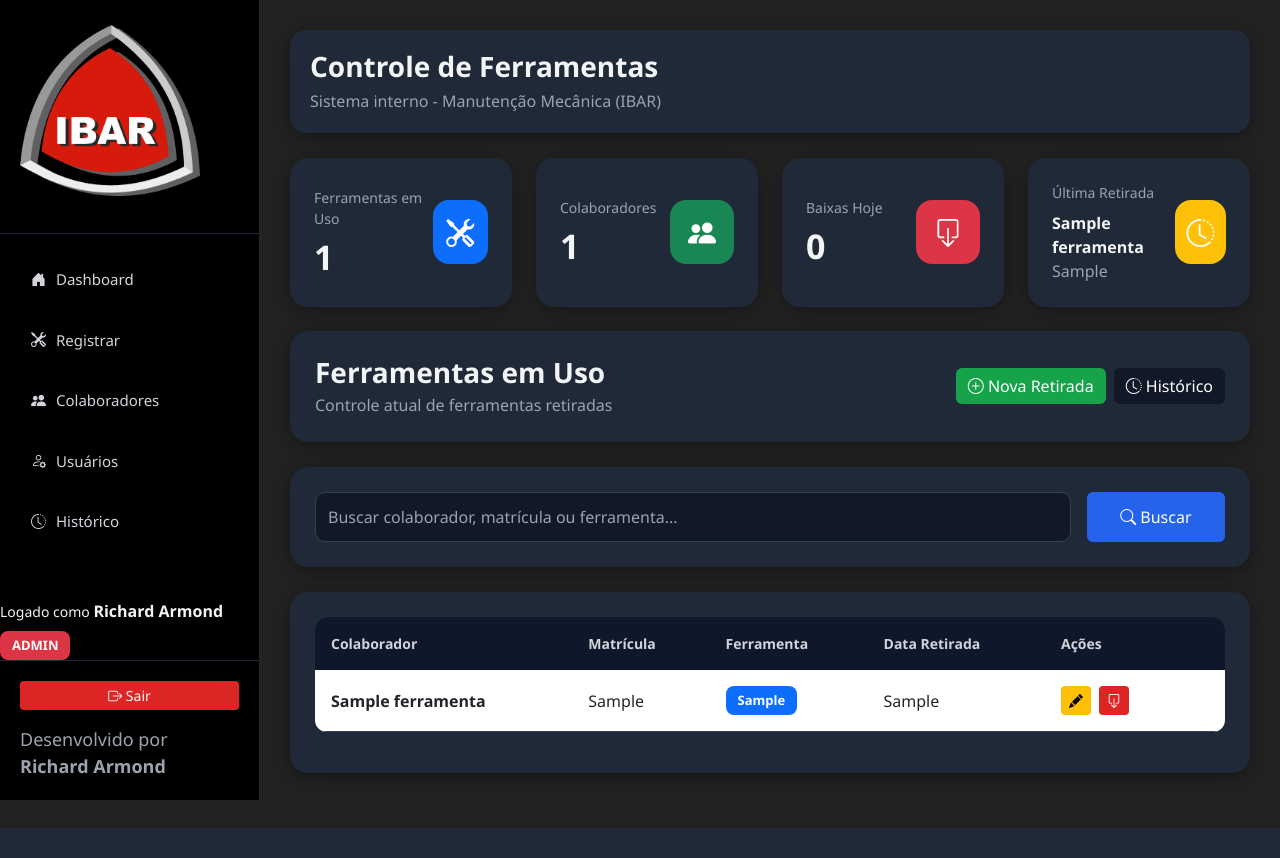
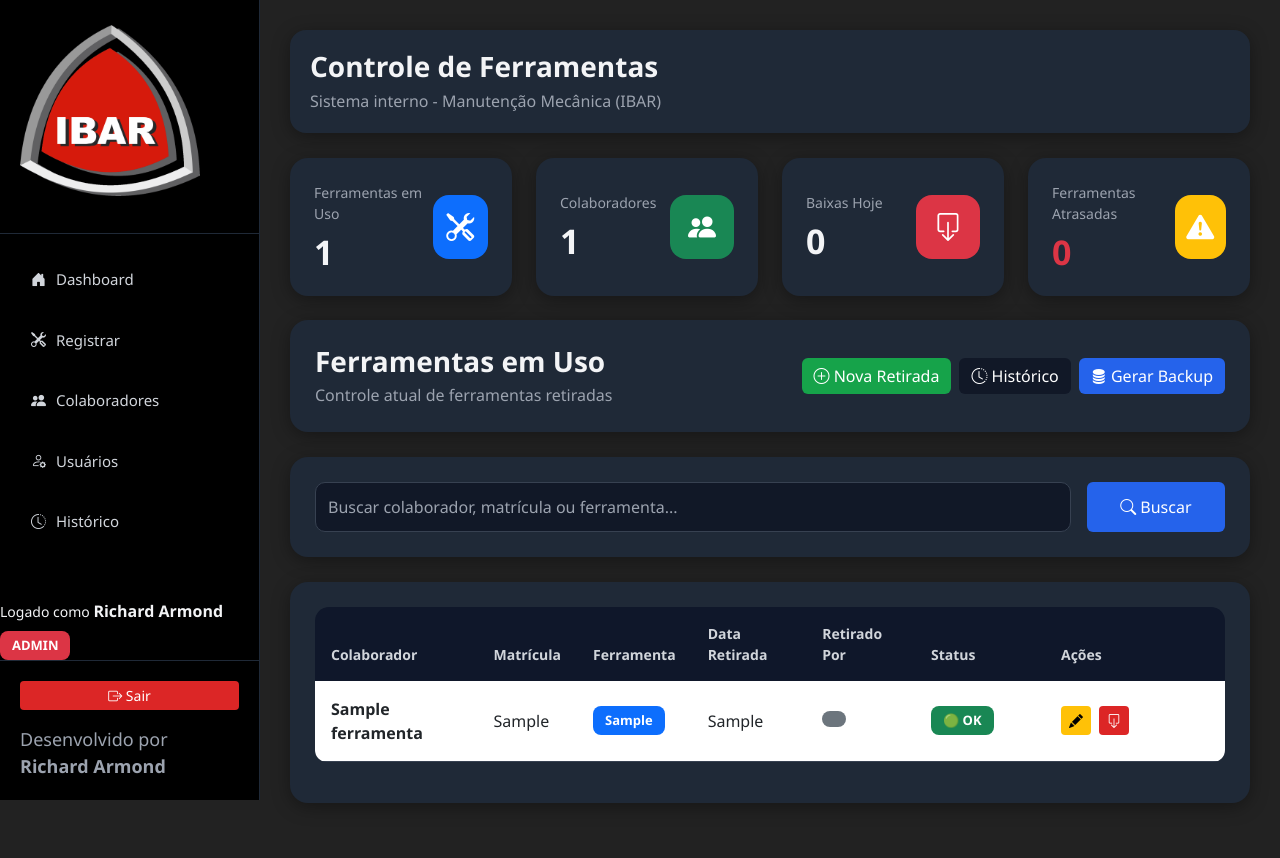
Before and after one commit to RichardArmond/Controle-de-Ferramentas, a Flask app: page / in a window 1280 px wide. Before the commit the page ends 828 px from the top, so only its background shows below. Run offline with Flask 3, Linux system fonts and the light colour scheme; a user stored in the database is signed in; data comes from the database, SQL or seed files in the repository; both versions use the stored data as it was after the commit; tables that the repository leaves empty hold one stand-in row (values such as "Sample post").

Commit message:
Temp_utiliz--Backups

```diff
--- a/Ferramentas.py
+++ b/Ferramentas.py
@@ -14,6 +14,9 @@ from datetime import datetime
 
 from functools import wraps
 
+import os
+import shutil
+
 
 app = Flask(__name__)
 
@@ -25,6 +28,12 @@ app.secret_key = 'ibar_secret_key'
 # =========================
 
 BANCO = 'ferramentas_novo.db'
+
+PASTA_BACKUP = 'backup'
+
+if not os.path.exists(PASTA_BACKUP):
+
+    os.makedirs(PASTA_BACKUP)
 
 
 # =========================
@@ -80,6 +89,30 @@ def admin_obrigatorio(f):
 
     return decorated_function
 
+# =========================
+# BACKUP AUTOMÁTICO
+# =========================
+
+def gerar_backup():
+
+    if not os.path.exists(BANCO):
+
+        return
+
+    data_backup = datetime.now().strftime(
+        '%Y-%m-%d_%H-%M-%S'
+    )
+
+    nome_backup = f'backup_{data_backup}.db'
+
+    destino = os.path.join(
+        PASTA_BACKUP,
+        nome_backup
+    )
+
+    shutil.copy2(BANCO, destino)
+
+    print(f'Backup criado: {destino}')
 
 # =========================
 # CRIAR TABELAS
@@ -218,9 +251,27 @@ def criar_tabelas():
                 'operador'
             ))
 
+criar_tabelas()
+gerar_backup()
 
-criar_tabelas()
+# =========================
+# GERAR BACKUP MANUAL
+# =========================
 
+@app.route('/gerar_backup')
+@login_obrigatorio
+@admin_obrigatorio
+def gerar_backup_manual():
+
+    gerar_backup()
+
+    return '''
+    <h2 style="font-family:Arial;padding:20px;">
+        Backup gerado com sucesso.
+    </h2>
+
+    <a href="/">Voltar</a>
+    '''
 
 # =========================
 # LOGIN
@@ -315,6 +366,56 @@ def index():
             ORDER BY data_registro DESC
             ''').fetchall()
 
+        # =========================
+        # ALERTAS DE ATRASO
+        # =========================
+
+        lista_ferramentas = []
+
+        atrasadas = []
+
+        for f in ferramentas:
+
+            item = dict(f)
+
+            try:
+
+                retirada = datetime.strptime(
+                    f['data_registro'],
+                    '%Y-%m-%d %H:%M:%S'
+                )
+
+                agora = datetime.now()
+
+                diferenca = agora - retirada
+
+                horas = int(diferenca.total_seconds() / 3600)
+
+                item['horas_fora'] = horas
+
+                # STATUS VISUAL
+
+                if horas >= 24:
+
+                    item['status'] = 'danger'
+
+                    atrasadas.append(item)
+
+                elif horas >= 12:
+
+                    item['status'] = 'warning'
+
+                else:
+
+                    item['status'] = 'success'
+
+            except:
+
+                item['horas_fora'] = 0
+                item['status'] = 'success'
+
+            lista_ferramentas.append(item)
+
         total_ferramentas = con.execute('''
         SELECT COUNT(*)
         FROM ferramentas
@@ -340,15 +441,14 @@ def index():
 
     return render_template(
         'index.html',
-        ferramentas=ferramentas,
+        ferramentas=lista_ferramentas,
+        atrasadas=atrasadas,
         busca=busca,
         total_ferramentas=total_ferramentas,
         total_colaboradores=total_colaboradores,
         baixadas_hoje=baixadas_hoje,
         ultima_retirada=ultima_retirada
     )
-
-
 # =========================
 # BUSCAR COLABORADOR
 # =========================
@@ -833,9 +933,48 @@ def baixadas():
         ORDER BY data_baixa DESC
         ''').fetchall()
 
+        lista = []
+
+        for b in baixadas:
+
+            item = dict(b)
+
+            try:
+
+                retirada = datetime.strptime(
+                    b['data_retirada'],
+                    '%Y-%m-%d %H:%M:%S'
+                )
+
+                devolucao = datetime.strptime(
+                    b['data_baixa'],
+                    '%Y-%m-%d %H:%M:%S'
+                )
+
+                diferenca = devolucao - retirada
+
+                dias = diferenca.days
+                horas = diferenca.seconds // 3600
+
+                if dias > 0:
+
+                    tempo = f'{dias}d {horas}h'
+
+                else:
+
+                    tempo = f'{horas}h'
+
+                item['tempo_total'] = tempo
+
+            except:
+
+                item['tempo_total'] = '-'
+
+            lista.append(item)
+
     return render_template(
         'baixadas.html',
-        baixadas=baixadas
+        baixadas=lista
     )
 
 
--- a/templates/index.html
+++ b/templates/index.html
@@ -91,34 +91,18 @@
             <div>
 
                 <p class="dashboard-title">
-                    Última Retirada
+                    Ferramentas Atrasadas
                 </p>
 
-                {% if ultima_retirada %}
-
-                    <strong>
-
-                        {{ ultima_retirada['nome'] }}
-
-                    </strong>
-
-                    <p class="mb-0 text-muted">
-
-                        {{ ultima_retirada['ferramenta'] }}
-
-                    </p>
-
-                {% else %}
-
-                    <p>Nenhuma</p>
-
-                {% endif %}
+                <h2 class="text-danger">
+                    {{ atrasadas|length }}
+                </h2>
 
             </div>
 
             <div class="dashboard-icon bg-warning">
 
-                <i class="bi bi-clock-history"></i>
+                <i class="bi bi-exclamation-triangle-fill"></i>
 
             </div>
 
@@ -127,6 +111,97 @@
     </div>
 
 </div>
+
+<!-- ALERTAS -->
+
+{% if atrasadas %}
+
+<div class="card-custom border border-danger mb-4">
+
+    <div class="d-flex align-items-center mb-4">
+
+        <i class="bi bi-exclamation-octagon-fill text-danger me-3"
+           style="font-size:35px;"></i>
+
+        <div>
+
+            <h3 class="mb-1 text-danger">
+                Ferramentas Atrasadas
+            </h3>
+
+            <p class="text-muted mb-0">
+                Ferramentas fora há mais de 24 horas
+            </p>
+
+        </div>
+
+    </div>
+
+    <div class="table-responsive">
+
+        <table class="table align-middle">
+
+            <thead>
+
+                <tr>
+
+                    <th>Colaborador</th>
+                    <th>Ferramenta</th>
+                    <th>Tempo Fora</th>
+
+                </tr>
+
+            </thead>
+
+            <tbody>
+
+                {% for a in atrasadas %}
+
+                <tr>
+
+                    <td>
+
+                        <strong>
+                            {{ a['nome'] }}
+                        </strong>
+
+                    </td>
+
+                    <td>
+
+                        <span class="badge bg-danger">
+
+                            {{ a['ferramenta'] }}
+
+                        </span>
+
+                    </td>
+
+                    <td>
+
+                        <span class="badge bg-danger">
+
+                            {{ a['horas_fora'] }}h fora
+
+                        </span>
+
+                    </td>
+
+                </tr>
+
+                {% endfor %}
+
+            </tbody>
+
+        </table>
+
+    </div>
+
+</div>
+
+{% endif %}
+
+<!-- CABEÇALHO -->
 
 <div class="card-custom">
 
@@ -144,7 +219,7 @@
 
         </div>
 
-        <div class="d-flex gap-2">
+        <div class="d-flex gap-2 flex-wrap">
 
             <a href="{{ url_for('registrar') }}"
                class="btn btn-success">
@@ -162,11 +237,25 @@
 
             </a>
 
+                {% if session['tipo'] == 'admin' %}
+
+                <a href="{{ url_for('gerar_backup_manual') }}"
+                class="btn btn-primary">
+
+                    <i class="bi bi-database-fill"></i>
+                    Gerar Backup
+
+                </a>
+
+                {% endif %}
+
         </div>
 
     </div>
 
 </div>
+
+<!-- BUSCA -->
 
 <div class="card-custom">
 
@@ -203,6 +292,8 @@
 
 </div>
 
+<!-- TABELA -->
+
 <div class="card-custom">
 
     <div class="table-responsive">
@@ -217,6 +308,8 @@
                     <th>Matrícula</th>
                     <th>Ferramenta</th>
                     <th>Data Retirada</th>
+                    <th>Retirado Por</th>
+                    <th width="130">Status</th>
                     <th width="180">Ações</th>
 
                 </tr>
@@ -252,12 +345,49 @@
                     </td>
 
                     <td>
-                        {{ f['data_registro'] }}
+                        {{ f['data_registro'].replace('-', '/')
+                     .replace('T', ' ') }}
+                    </td>
+
+                    <td>
+
+                        <span class="badge bg-secondary">
+
+                            {{ f['retirado_por_nome'] }}
+
+                        </span>
+
+                    </td>
+
+                    <td>
+
+                        {% if f['status'] == 'danger' %}
+
+                            <span class="badge bg-danger">
+                                🔴 {{ f['horas_fora'] }}h
+                            </span>
+
+                        {% elif f['status'] == 'warning' %}
+
+                            <span class="badge bg-warning text-dark">
+                                🟡 {{ f['horas_fora'] }}h
+                            </span>
+
+                        {% else %}
+
+                            <span class="badge bg-success">
+                                🟢 OK
+                            </span>
+
+                        {% endif %}
+
                     </td>
 
                     <td>
 
                         <div class="d-flex gap-2">
+
+                            {% if session['tipo'] == 'admin' %}
 
                             <a href="{{ url_for('editar', id=f['id']) }}"
                                class="btn btn-warning btn-sm">
@@ -265,6 +395,8 @@
                                 <i class="bi bi-pencil-fill"></i>
 
                             </a>
+
+                            {% endif %}
 
                             <a href="{{ url_for('baixar', id=f['id']) }}"
                                class="btn btn-danger btn-sm">
@@ -274,6 +406,18 @@
                             </a>
 
                         </div>
+
+                    </td>
+
+                </tr>
+
+                {% else %}
+
+                <tr>
+
+                    <td colspan="7" class="text-center text-muted py-4">
+
+                        Nenhuma ferramenta encontrada.
 
                     </td>
 
```
Also changed, not shown: templates/baixadas.html (+64 -5 lines), backup/backup_2026-05-27_16-41-04.db (added), backup/backup_2026-05-27_16-41-21.db (added), backup/backup_2026-05-27_16-41-22.db (added), backup/backup_2026-05-27_17-02-10.db (added).
